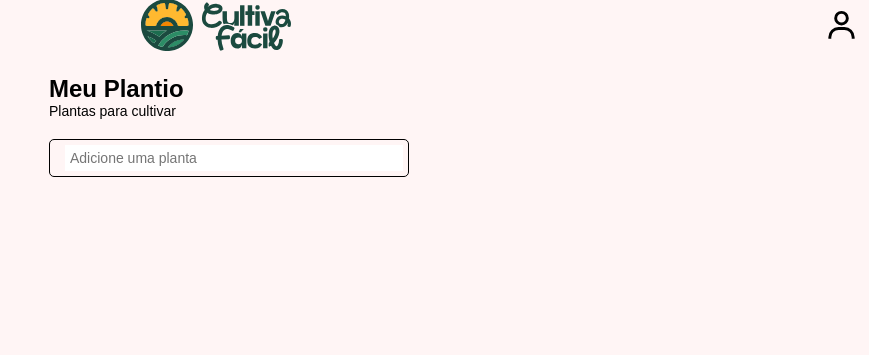
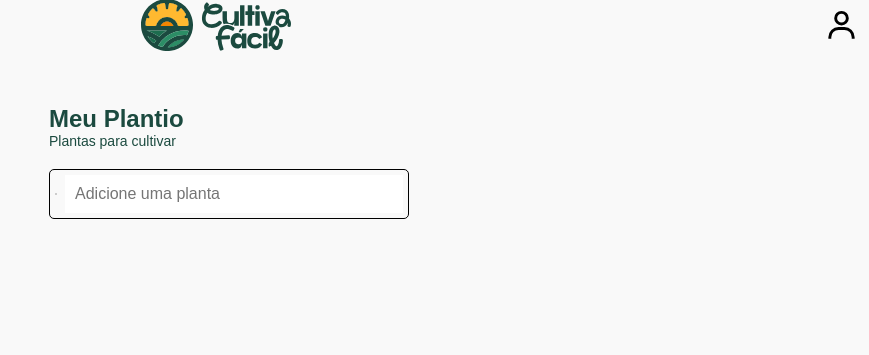
Before and after one commit to MatheusMV05/Projetos-2---G1, a Django app: page /planta/ in a window 1280 px wide. Shown: the part 21-376 px from the top of the page, without its empty margins (411-1280 px from the left). Run offline with Django 5.2, Linux system fonts and the light colour scheme.

Commit message:
Update CSS and JavaScript files for adding plant functionality

```diff
--- a/ryb_agro_app/static/css/add-planta.css
+++ b/ryb_agro_app/static/css/add-planta.css
@@ -1,6 +1,7 @@
 body {
     font-family: Arial, sans-serif;
-    background-color: #FFF5F5;
+    background-color: #F9f9f9;
+    color: #1b4a3f;
     margin: 0;
     padding: 0;
 }
@@ -94,6 +95,7 @@ nav.mobile a:hover {
     width: 100%;
     max-width: 400px;
     margin: 0 auto;
+    margin-top: 30px;
     padding: 20px;
     box-sizing: border-box;
 }
@@ -138,4 +140,37 @@ nav.mobile a:hover {
 .search-bar i {
     margin-right: 10px;
     font-size: 18px;
+    position: relative;
 }
+
+/* Add some basic styling to make it look nice */
+#search-input {
+    width: 200px;
+    padding: 10px;
+    font-size: 16px;
+}
+
+#search-results {
+    list-style: none;
+    padding: 0;
+    margin: 0;
+    border: 1px solid #ccc;
+    position: absolute;
+    width: 100%px;
+    max-height: 200px;
+    overflow-y: auto;
+    background-color: white;
+    border: 1px solid #ccc;
+    z-index: 100;
+}
+
+#search-results li {
+    padding: 10px;
+    border-bottom: 1px solid #ccc;
+    background-color: white;
+}
+
+#search-results li:hover {
+    background-color: #f0f0f0;
+    cursor: pointer;
+}
--- a/ryb_agro_app/templates/add-planta.html
+++ b/ryb_agro_app/templates/add-planta.html
@@ -7,8 +7,6 @@
     {% load static %}
     <link rel="stylesheet" href="{% static 'css/styles.css' %}">
     <link rel="stylesheet" href="{% static 'css/add-planta.css' %}">
-    <script src="{% static 'js/add-planta.js' %}"></script>
-
     <title>Cadastro de culturas</title>
 </head>
 
@@ -64,9 +62,11 @@
         </div>
         <div class="search-bar">
             <i class="fas fa-search"></i>
-            <input type="text" placeholder="Adicione uma planta">
+            <input type="search" id="search-input" placeholder="Adicione uma planta">
+            <ul id="search-results"></ul>
         </div>
     </div>
+    <script src="{% static 'js/add-planta.js' %}"></script>
 </body>
 
 </html>
```
Also changed, not shown: ryb_agro_app/static/js/add-planta.js (+53 -0 lines).
